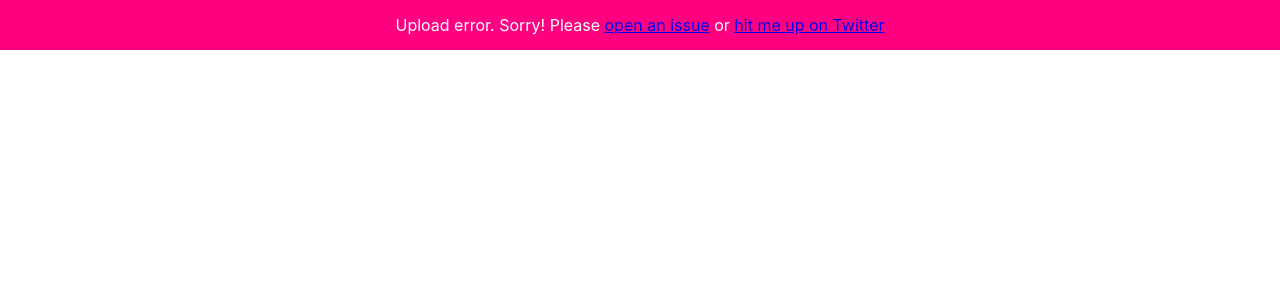
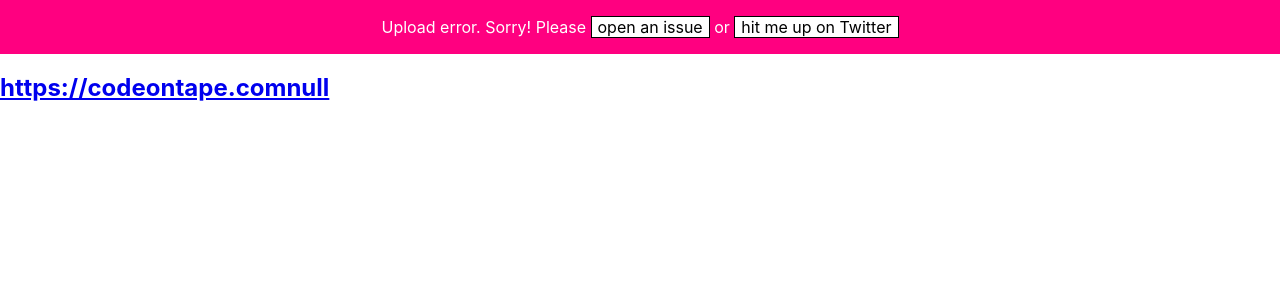
Before and after one commit to futurepaul/code-on-tape, a Next.js app: page /upload in a window 1280 px wide. Shown: the top 300 px of the page. Built offline with nearby package versions, Linux system fonts and the light colour scheme.

Commit message:
upload styling is a chore

```diff
--- a/components/WarningBanner.js
+++ b/components/WarningBanner.js
@@ -24,7 +24,6 @@ const WarningBanner = props => {
         :global(button) {
           border: solid 1px black;
           background: white;
-          margin-left: 1em;
         }
 
         :global(button.danger) {
--- a/pages/play/index.js
+++ b/pages/play/index.js
@@ -31,7 +31,7 @@ const PlayWithState = () => {
   return (
     <div>
       <WarningBanner>
-        Here's an <em>(unsaved!)</em> preview of your recording.
+        Here's an <em>(unsaved!)</em> preview of your recording.{" "}
         <Link href="/upload">
           <button>Save and share</button>
         </Link>
--- a/pages/upload.js
+++ b/pages/upload.js
@@ -3,6 +3,7 @@ import EditorContext from "../context/editor/editorContext";
 import WarningBanner from "../components/WarningBanner";
 import axios from "axios";
 import { v4 as uuidv4 } from "uuid";
+import Link from "next/link";
 
 function fileUpload(
   fileName,
@@ -163,10 +164,23 @@ const Upload = () => {
       <WarningBanner>
         Upload error. Sorry! Please{" "}
         <a href="https://github.com/futurepaul/code-on-tape/issues">
-          open an issue
+          <button>open an issue</button>
         </a>{" "}
-        or <a href="https://twitter.com/futurepaul/">hit me up on Twitter</a>
+        or{" "}
+        <a href="https://twitter.com/futurepaul/">
+          <button>hit me up on Twitter</button>
+        </a>
       </WarningBanner>
+
+      <div className="upload">
+        <p>
+          <h2>
+            <a
+              href={`https://codeontape.com${playbackUrl}`}
+            >{`https://codeontape.com${playbackUrl}`}</a>
+          </h2>
+        </p>
+      </div>
     </div>
   );
 
@@ -191,8 +205,11 @@ const Upload = () => {
             {eventsUrl && audioUrl && gistsUrl && playbackUrl && (
               <div className="upload">
                 <p>
-                  <a href={playbackUrl}>{playbackUrl}</a>{" "}
-                  <button onClick={() => copyUrl(playbackUrl)}>Copy</button>
+                  <h2>
+                    <a
+                      href={`codeontape.com${playbackUrl}`}
+                    >{`codeontape.com${playbackUrl}`}</a>
+                  </h2>
                 </p>
               </div>
             )}
@@ -200,7 +217,8 @@ const Upload = () => {
         </div>
       )}
       <style jsx>{`
-        h2 {
+        a:h2 {
+          color: black;
           text-shadow: 2px 2px #00ffff;
         }
 
```
Also changed, not shown: pages/record/[id].js (+4 -3 lines).
